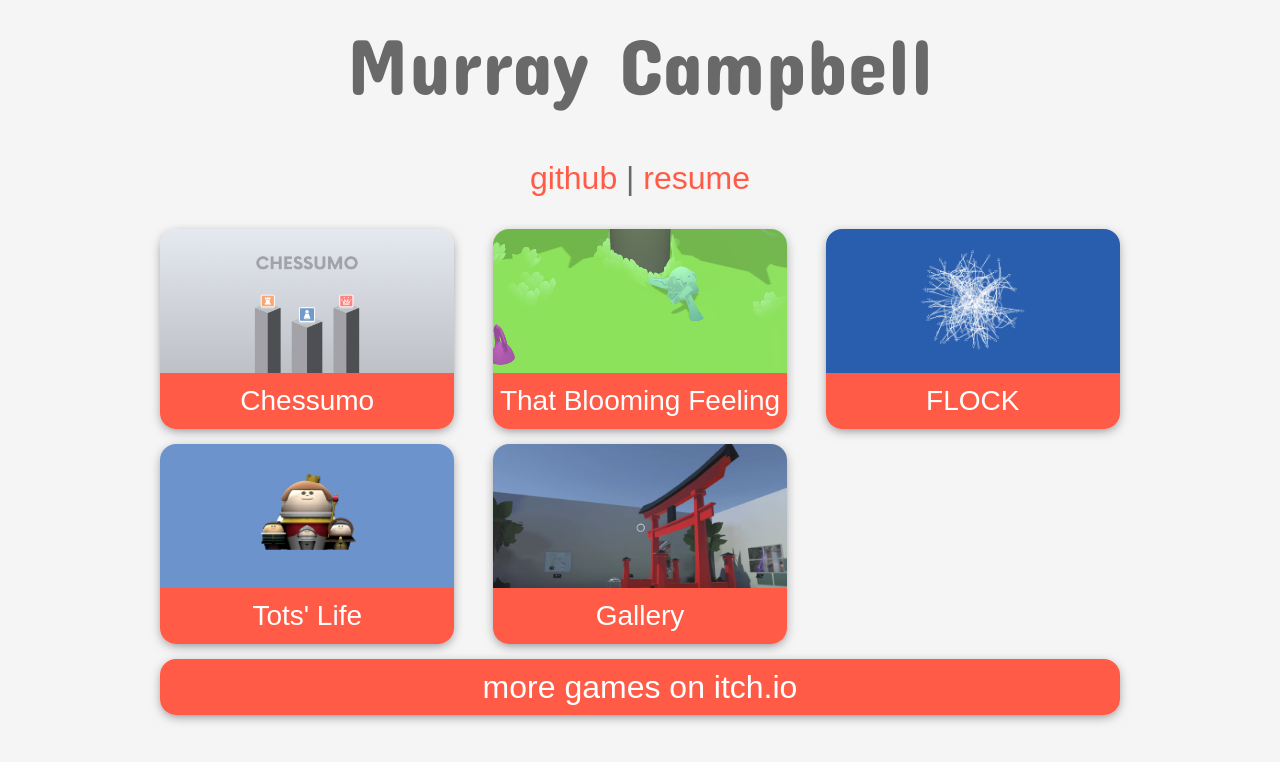
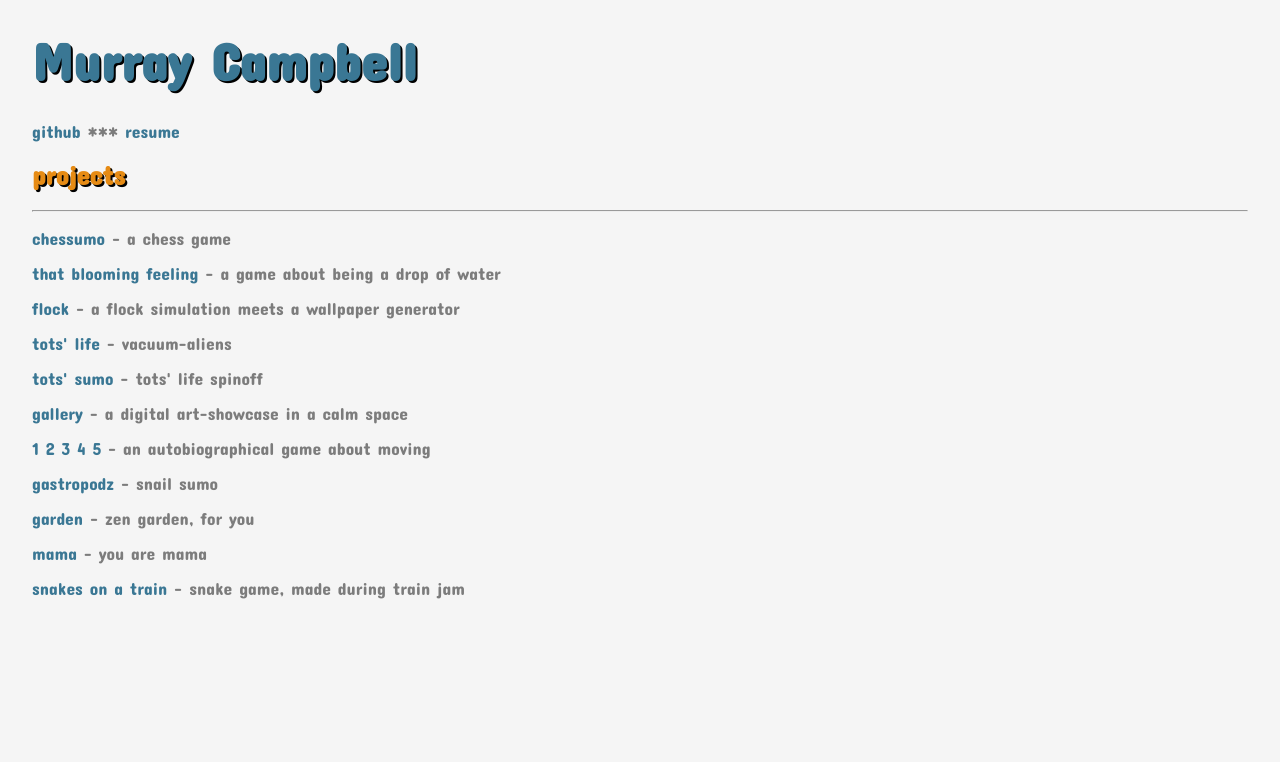
Before and after one commit to campmara/portfolio, a plain HTML site: page index.html in a window 1280 px wide. Drawn offline with Linux system fonts and the light colour scheme.

Commit message:
updated site to be a bit less reliant on skeleton.
hopefully this is much more straightforward

```diff
--- /dev/null
+++ b/css/style.css
@@ -0,0 +1,47 @@
+html {
+    font-size: 62.5%;
+    background-color: #F5F5F5;
+}
+
+body {
+    margin-left: 32px;
+    margin-right: 32px;
+    font-size: 1.75em;
+    line-height: 1.0;
+    font-family: 'Rubik', sans-serif;
+    font-family: 'Concert One', cursive;
+    color: #000000;
+}
+
+h1, h2, h3, h4, h5, h6 {
+    font-weight: 600;
+    color: #e68b14;
+    text-shadow: 2px 2px #000000;
+}
+h1 {
+    font-size: 3em;
+}
+
+a {
+    color: #3a7794;
+}
+a:hover {
+    color: #27576d;
+}
+a:link {
+    text-decoration: none;
+}
+
+p {
+    color: #7c7c7c;
+}
+
+hr {
+    display: block;
+    margin-top: 0.5em;
+    margin-bottom: 0.5em;
+    margin-left: auto;
+    margin-right: auto;
+    border-style: inset;
+    border-width: 1px;
+  }
--- a/index.html
+++ b/index.html
@@ -1,5 +1,6 @@
 <!DOCTYPE html>
 <html lang="en">
+
 <head>
 
   <!-- Basic Page Needs
@@ -20,63 +21,49 @@
   <!-- CSS
   –––––––––––––––––––––––––––––––––––––––––––––––––– -->
   <link rel="stylesheet" href="css/normalize.css">
-  <link rel="stylesheet" href="css/skeleton.css">
+  <link rel="stylesheet" href="css/style.css">
 
   <!-- Favicon
   –––––––––––––––––––––––––––––––––––––––––––––––––– -->
   <link rel="icon" type="image/png" href="images/favicon.png">
 
 </head>
-<body class="home">
 
-  <!-- Primary Page Layout
-  –––––––––––––––––––––––––––––––––––––––––––––––––– -->
-  <div class="container">
+<body>
+  <h1><a href="https://murray.media">Murray Campbell</a></h1>
+  <p><a href="https://github.com/MurrayIRC" target="_blank">github</a> ***
+    <a href="https://docs.google.com/document/d/1HdR_eulg6KaJyS9L2UdK2dUS48k05s9ROXXFFxM3m38/edit?usp=sharing"
+      target="_blank">resume</a>
+  </p>
 
-    <div id="header" class="row">
+  <h2>projects</h2>
+  <hr>
+  <p><a href="http://chessumo.com/" target="_blank">chessumo</a> - a chess game</p>
 
-      <!--<a class="logo twelve columns" href="http://murrayirc.com">
-        <h1>murray campbell</h1>
-      </a>-->
+  <p><a href="https://totsteam.itch.io/thatbloomingfeeling" target="_blank">that blooming feeling</a> - a game about
+    being a drop of water</p>
 
-      <p class="textlogo twelve columns">
-        <a href="https://murrayirc.com">Murray Campbell</a>
-      </p>
-    </div>
+  <p><a href="https://murrayirc.itch.io/flock" target="_blank">flock</a> - a flock simulation meets a wallpaper
+    generator</p>
 
-    <p class="intro twelve columns">
-      <a href="https://github.com/MurrayIRC" target="_blank">github</a>
-      |
-      <a href="https://docs.google.com/document/d/1HdR_eulg6KaJyS9L2UdK2dUS48k05s9ROXXFFxM3m38/edit?usp=sharing" target="_blank">resume</a>
-    </p>
+  <p><a href="https://johngroot.itch.io/tots-life-0" target="_blank">tots' life</a> - vacuum-aliens</p>
 
+  <p><a href="https://johngroot.itch.io/tots-sumo" target="_blank">tots' sumo</a> - tots' life spinoff</p>
 
-<!-- PROJECTS
-–––––––––––––––––––––––––––––––––––––––––––––––––– -->
+  <p><a href="https://murrayirc.itch.io/gallery" target="_blank">gallery</a> - a digital art-showcase in a calm space
+  </p>
 
-    <div id="header" class="row">
+  <p><a href="https://murrayirc.itch.io/one-two-three-four-five" target="_blank">1 2 3 4 5</a> - an autobiographical
+    game about moving</p>
 
-      <a class="contentarea four columns" href="http://chessumo.com/" target="_blank" style="background-image: url('images/chessumo.png');">Chessumo</a>
+  <p><a href="https://murrayirc.itch.io/gastropodz" target="_blank">gastropodz</a> - snail sumo</p>
 
-      <a class="contentarea four columns" href="https://totsteam.itch.io/thatbloomingfeeling" target="_blank" style="background-image: url('images/tbf.png');">That Blooming Feeling</a>
+  <p><a href="https://murrayirc.itch.io/garden" target="_blank">garden</a> - zen garden, for you</p>
 
-      <a class="contentarea four columns" href="https://murrayirc.itch.io/flock" target="_blank" style="background-image: url('images/flock.png');">FLOCK</a>
+  <p><a href="https://murrayirc.itch.io/mama" target="_blank">mama</a> - you are mama</p>
 
-    </div>
+  <p><a href="https://chriswade.itch.io/snakes-on-a-train" target="_blank">snakes on a train</a> - snake game, made
+    during train jam</p>
+</body>
 
-    <div id="header" class="row">
-
-      <a class="contentarea four columns" href="https://johngroot.itch.io/tots-life-0" target="_blank" style="background-image: url('images/totslife.png');">Tots' Life</a>
-
-      <a class="contentarea four columns" href="https://murrayirc.itch.io/gallery" target="_blank" style="background-image: url('images/gallery.png');">Gallery</a>
-
-    </div>
-
-    <a class="smallcontentarea twelve columns" href="https://murrayirc.itch.io/" target="_blank">more games on itch.io</a>
-
-  </div>
-
-<!-- End Document
-  –––––––––––––––––––––––––––––––––––––––––––––––––– -->
-</body>
 </html>
```
